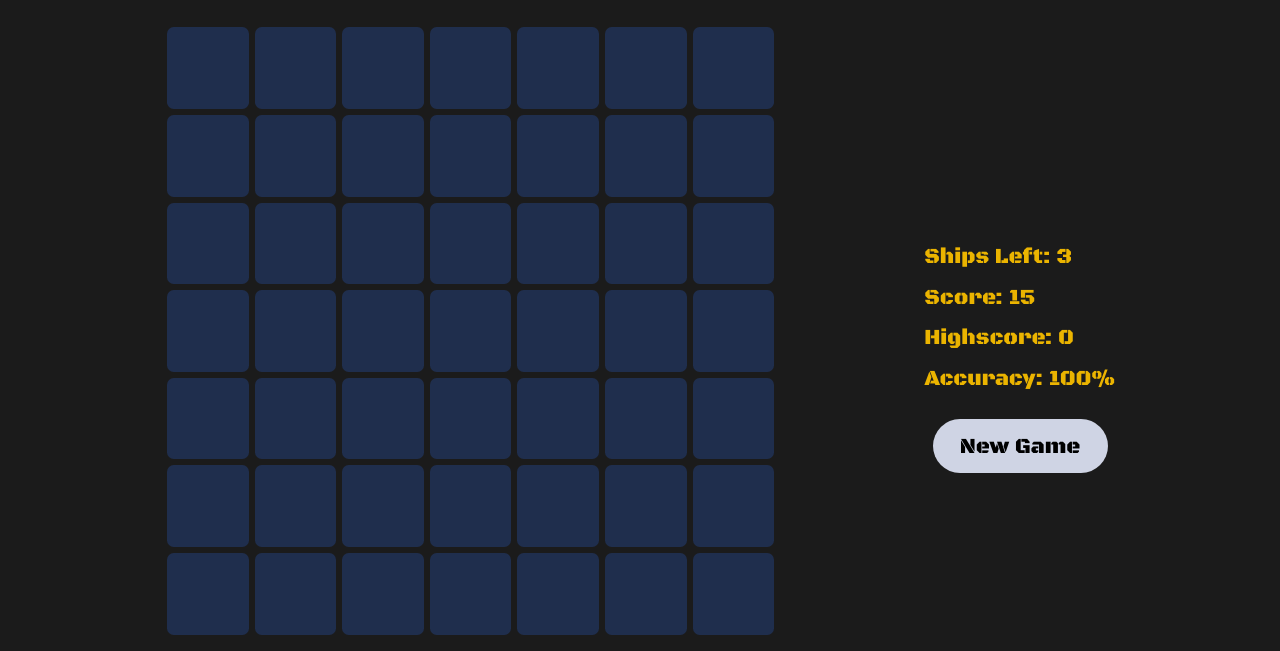
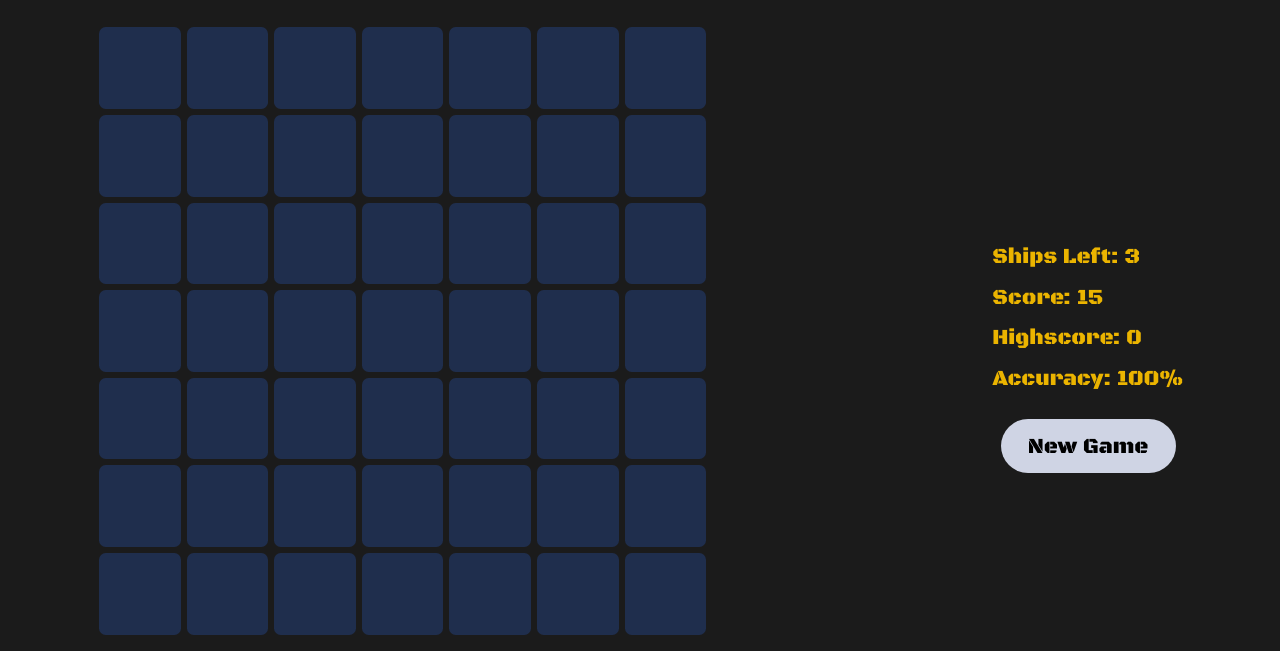
Before and after one commit to Ayon95/battleship-game, a plain HTML site: page index.html in a window 1280 px wide. Shown: the part 151-802 px from the top of the page. Drawn offline with Linux system fonts and the light colour scheme.

Commit message:
Fixed some minor stylign issues and edited readme.md

```diff
--- a/styles.css
+++ b/styles.css
@@ -60,8 +60,8 @@ body {
 
 .game-header,
 .game-content {
-	width: 90%;
-	max-width: 70rem;
+	width: 92%;
+	max-width: 80rem;
 	margin: 0 auto;
 }
 
```
Also changed, not shown: 1 other file.
